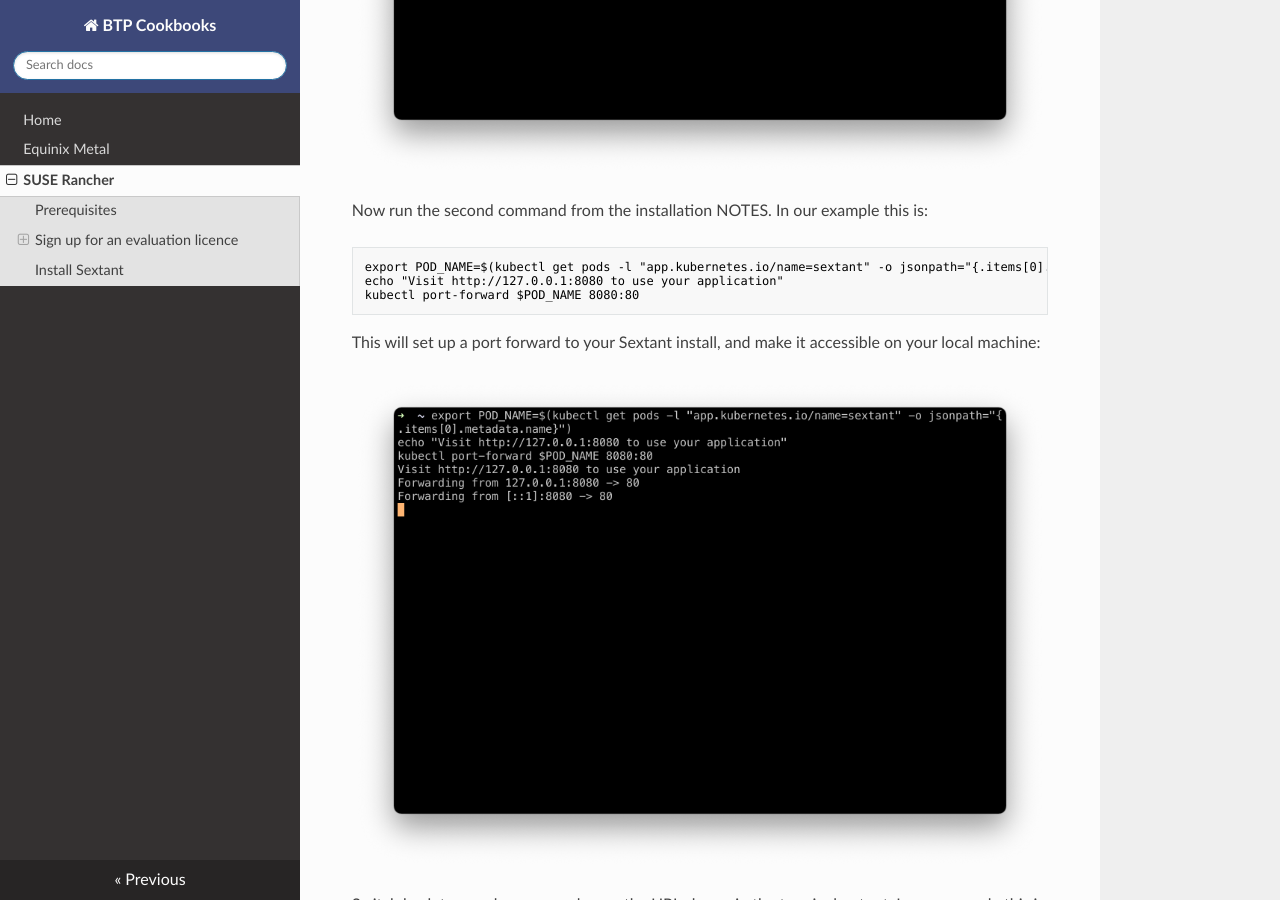
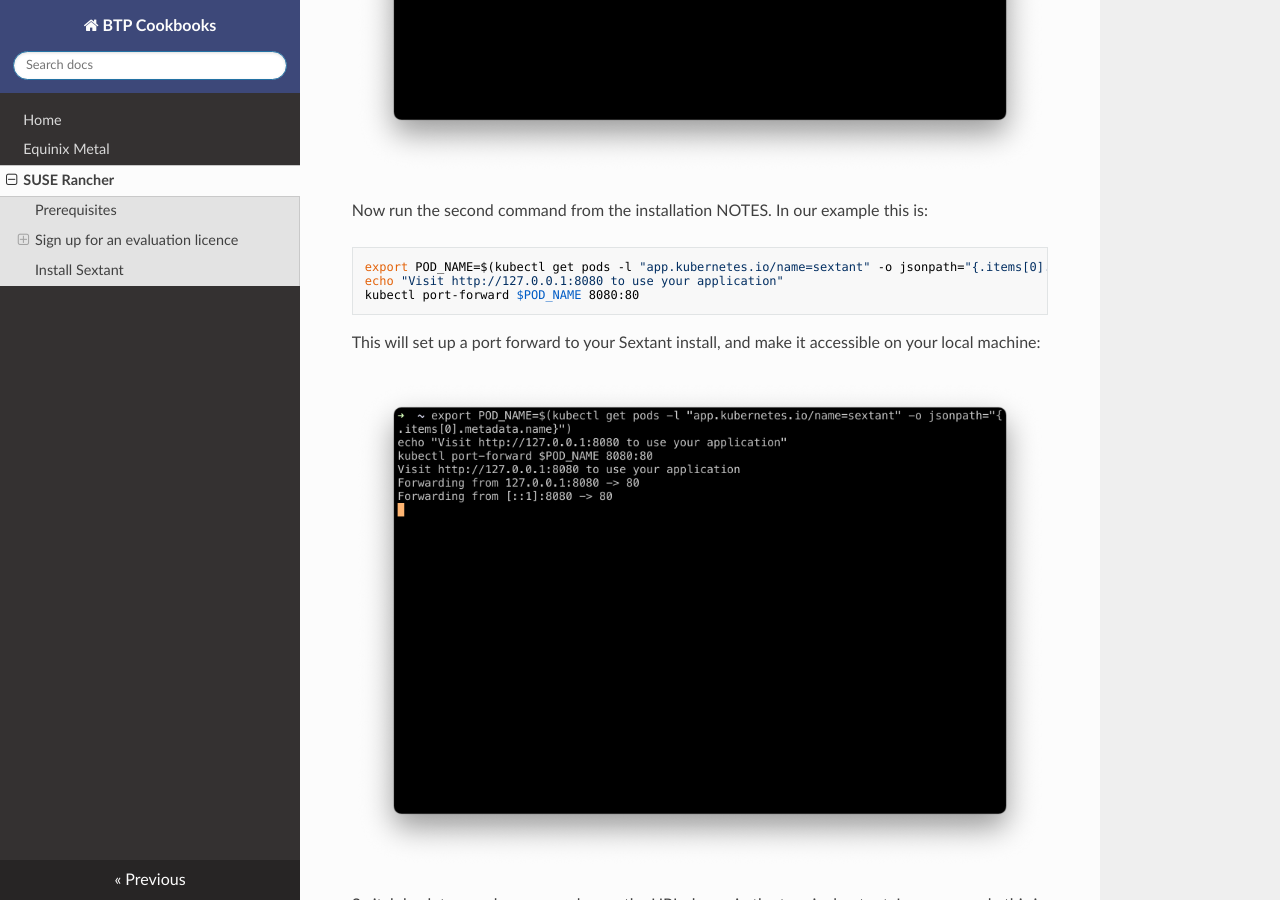
Before and after one commit to blockchaintp/cookbooks, an MkDocs documentation site: the page built from docs/rancher/index.md, in a window 1280 px wide and 900 px high, scrolled down 5419 px. Built offline with MkDocs 1.6.1, drawn with Linux system fonts in a browser that asks for light colours; nearby versions of some CDN libraries.

Commit message:
fix: minor tweaks
Signed-off-by: Duncan Johnston-Watt <duncan@blockchaintp.com>

````diff
--- a/docs/rancher/index.md
+++ b/docs/rancher/index.md
@@ -98,7 +98,7 @@ window to finish setting up Sextant.
 Once you've opened a local terminal, start by confirming that you can connect to
 your Kubernetes cluster using `kubectl` by running this command:
 
-```text
+```bash
 kubectl get pods
 ```
 
@@ -106,7 +106,7 @@ kubectl get pods
 
 Then run the first command from the installation NOTES. In our example this is:
 
-```text
+```bash
 kubectl describe pod/sextant-0 --namespace sextant | grep INITIAL_
 ```
 
@@ -121,7 +121,7 @@ installation.
 
 Now run the second command from the installation NOTES. In our example this is:
 
-```text
+```bash
 export POD_NAME=$(kubectl get pods -l "app.kubernetes.io/name=sextant" -o jsonpath="{.items[0].metadata.name}")
 echo "Visit http://127.0.0.1:8080 to use your application"
 kubectl port-forward $POD_NAME 8080:80
````
